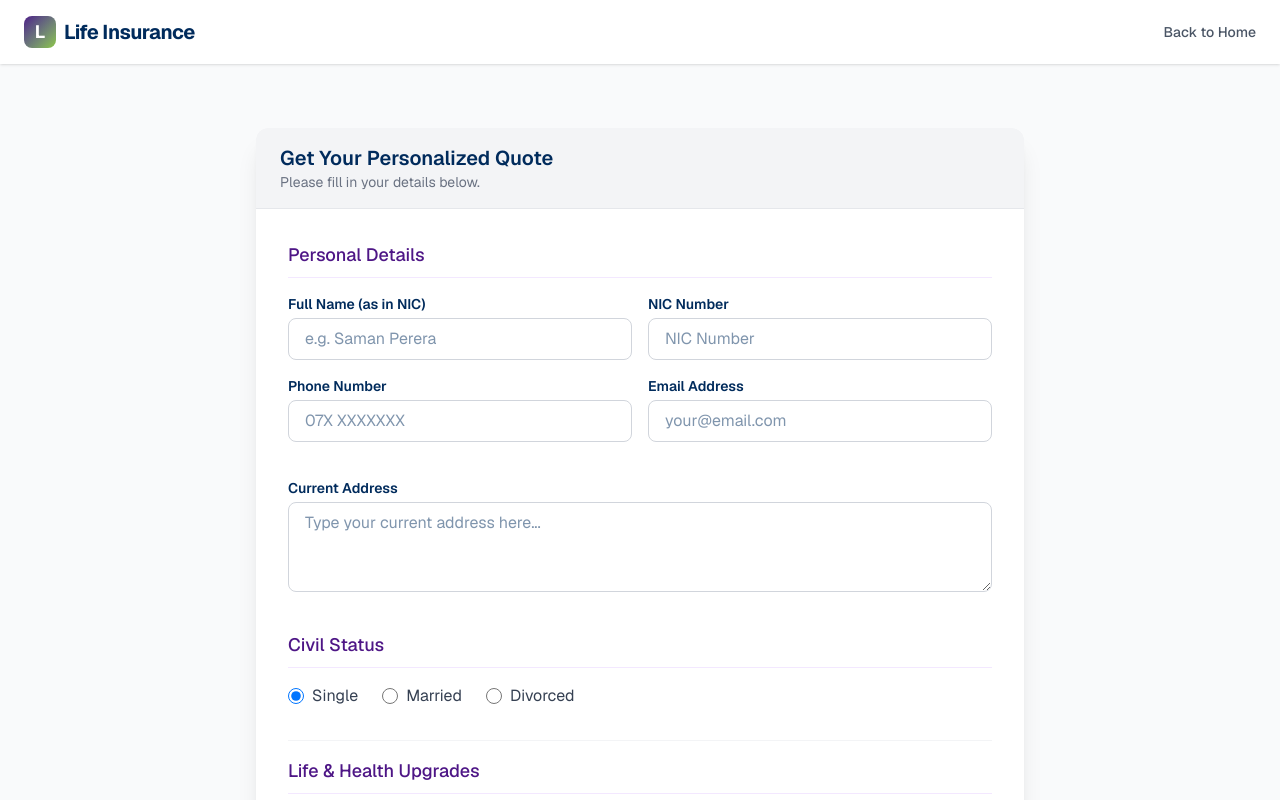
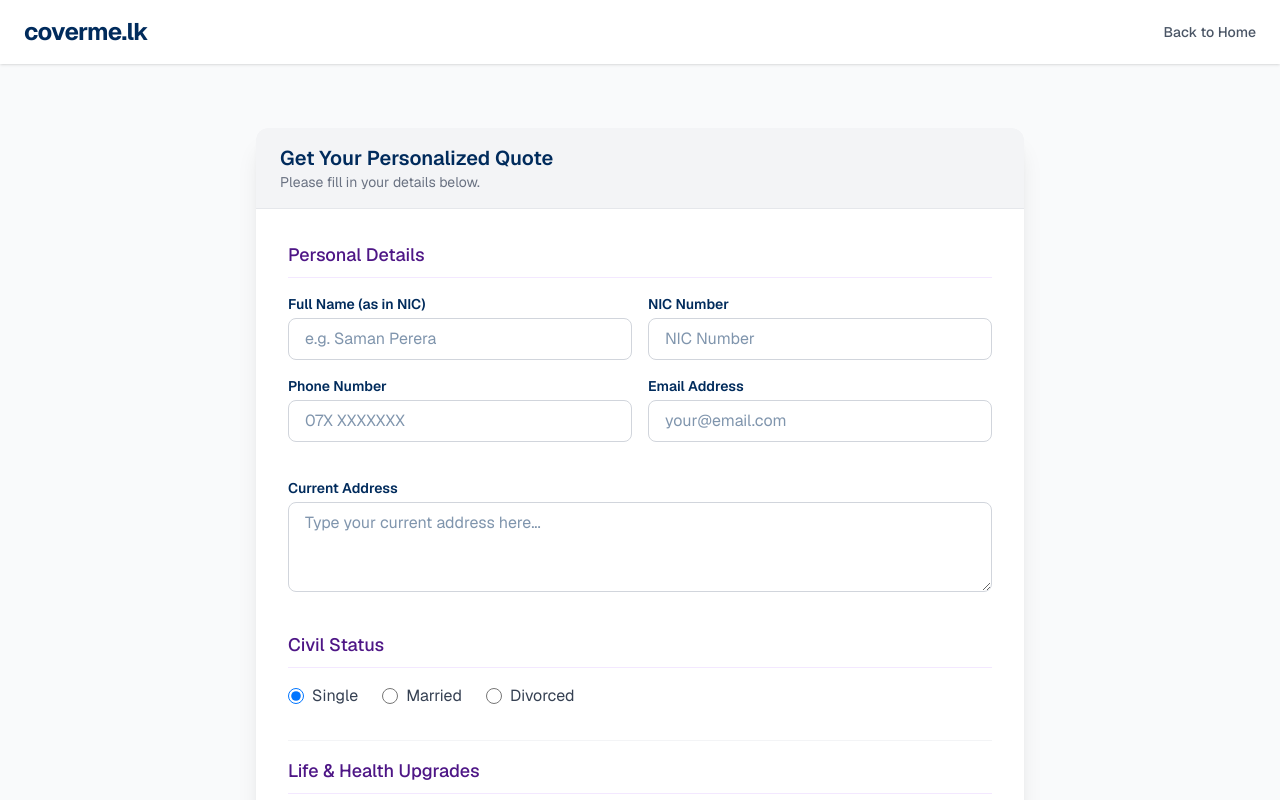
Before and after one commit to seekrr03/coverme.lk, a Next.js app: page /quote in a window 1280 px wide. Shown: the top 800 px of the page. Built offline with nearby package versions, Linux system fonts and the light colour scheme.

Commit message:
Logo Changes

```diff
--- a/src/app/quote/page.tsx
+++ b/src/app/quote/page.tsx
@@ -141,10 +141,10 @@ export default function QuotePage() {
             <header className="bg-white shadow-sm py-4">
                 <div className="container mx-auto px-6 flex justify-between items-center">
                     <a href="/" className="flex items-center gap-2">
-                        <div className="w-8 h-8 rounded-lg bg-gradient-to-br from-[#4E1686] to-[#8CC63F] flex items-center justify-center text-white font-bold text-lg">
+                        {/* <div className="w-8 h-8 rounded-lg bg-gradient-to-br from-[#4E1686] to-[#8CC63F] flex items-center justify-center text-white font-bold text-lg">
                             L
-                        </div>
-                        <span className="text-xl font-bold text-[#002B5C] tracking-tight">Life Insurance</span>
+                        </div> */}
+                        <span className="text-2xl font-bold text-[#002B5C] tracking-tight">coverme.lk</span>
                     </a>
                     <a href="/" className="text-sm font-medium text-gray-600 hover:text-[#4E1686] transition">Back to Home</a>
                 </div>
```
